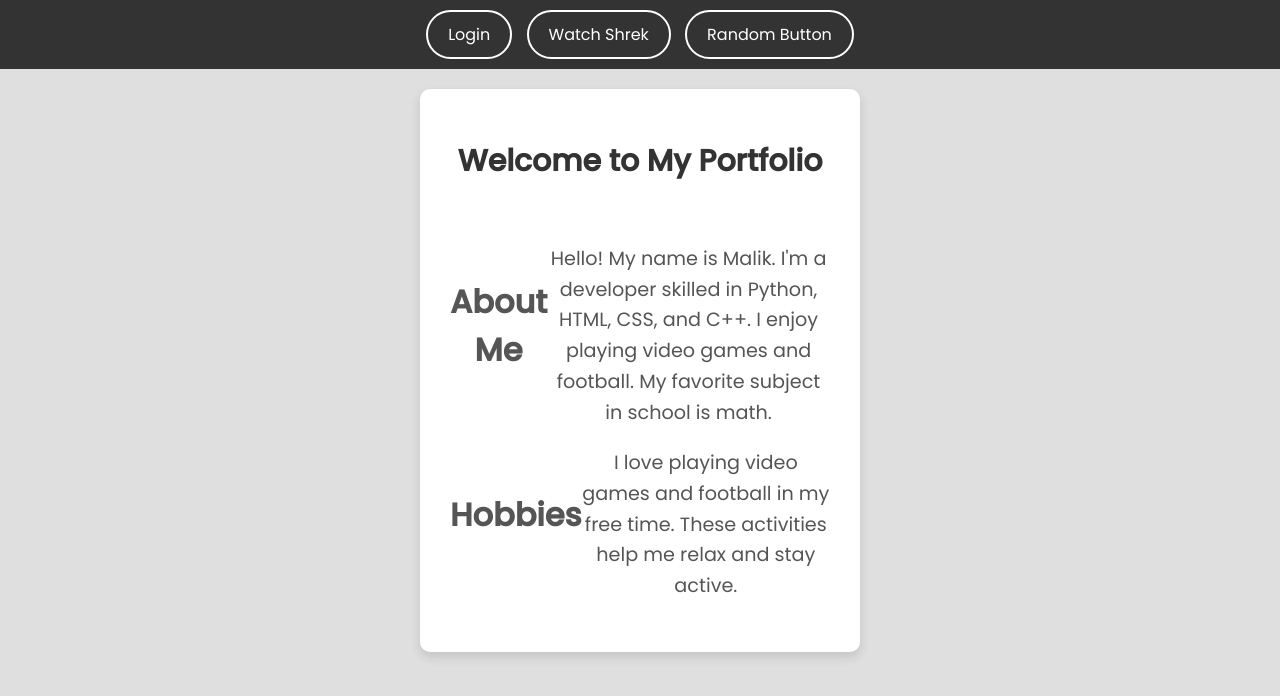
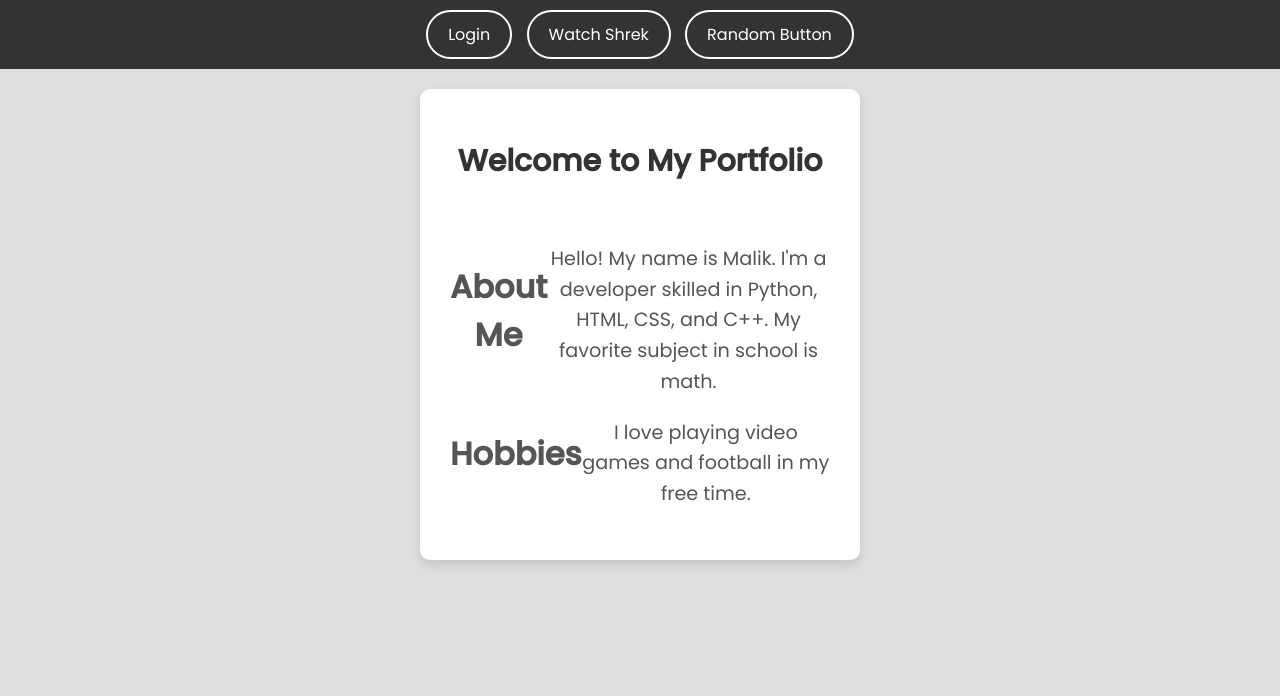
Before and after one commit to mranders301/login, a plain HTML site: page index.html in a window 1280 px wide. Drawn offline with Linux system fonts and the light colour scheme.

Commit message:
Update index.html

```diff
--- a/index.html
+++ b/index.html
@@ -28,13 +28,13 @@
                     <section class="content-section">
 
                 <h2>About Me</h2>
-                      <p>Hello! My name is Malik. I'm a developer skilled in Python, HTML, CSS, and C++. I enjoy playing video games and football. My favorite subject in school is math.</p>
+                      <p>Hello! My name is Malik. I'm a developer skilled in Python, HTML, CSS, and C++. My favorite subject in school is math.</p>
             </section>
 
             <section class="content-section">
                 <h2>Hobbies</h2>
 
-                <p>I love playing video games and football in my free time. These activities help me relax and stay active.</p>
+                <p>I love playing video games and football in my free time.</p>
                     </section>
              </div>
                </div>
```
